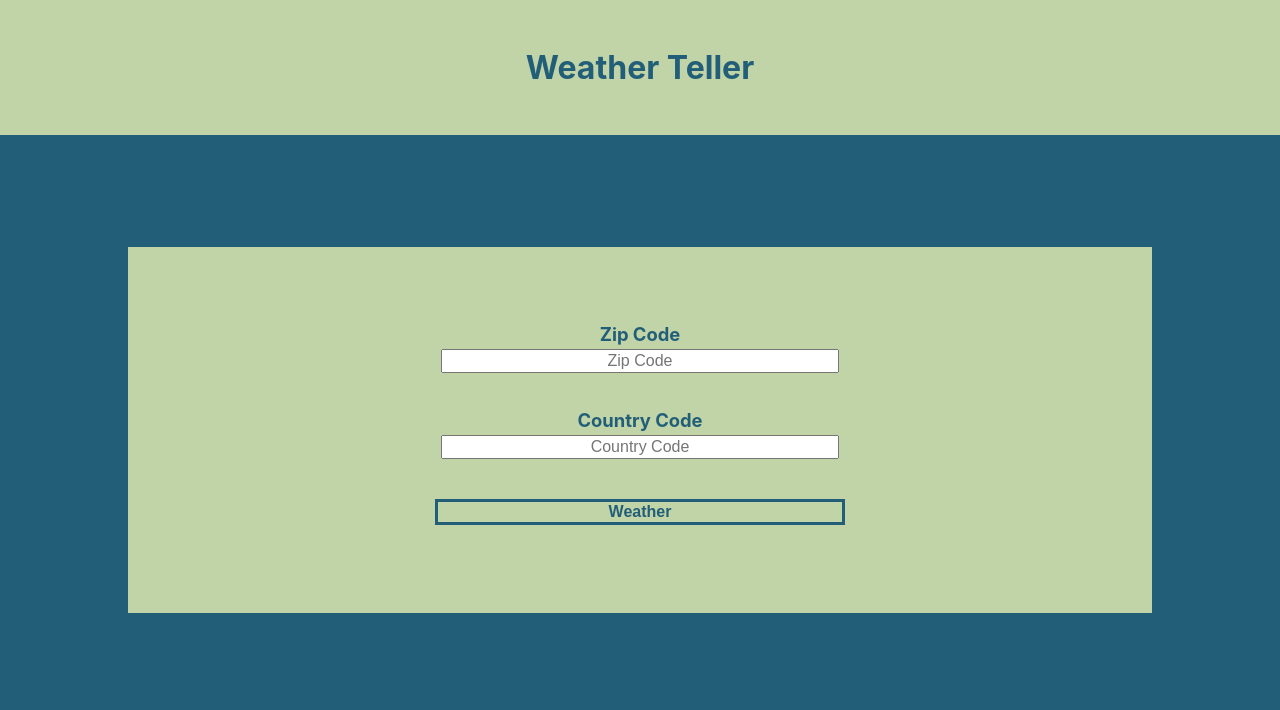
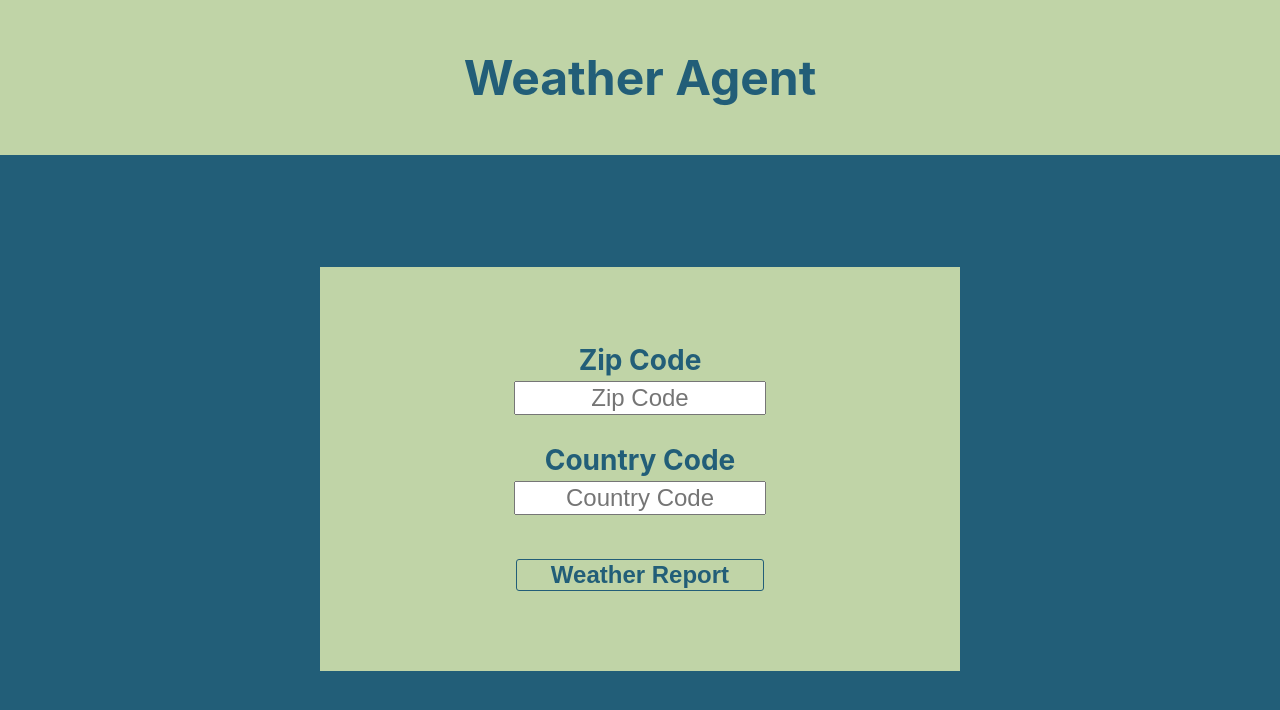
Before and after one commit to finiky/Weather-Application, a React (Create React App) app in the folder client/: page / in a window 1280 px wide. Shown: the top 710 px of the page. Built offline with nearby package versions, Linux system fonts and the light colour scheme; the HTML template or start-up script is replaced by a standard one.

Commit message:
added media queries and more css to all the components

```diff
--- a/client/src/GetWeather.js
+++ b/client/src/GetWeather.js
@@ -42,7 +42,7 @@ const GetWeather = () => {
     <div className={styles.main}>
       <h2 className={styles.heading}>Weather Report</h2>
       <ul className={styles.data}>
-        <li className={styles.items}>Weather: {weather.weather[0].main}</li>
+        <li className={styles.items}>Description: {weather.weather[0].main}</li>
         <li className={styles.items}>Temperature: {weather.main.temp}</li>
         <li className={styles.items}>Pressure: {weather.main.pressure}</li>
         <li className={styles.items}>Humidity: {weather.main.humidity}</li>
--- a/client/src/GetWeather.module.css
+++ b/client/src/GetWeather.module.css
@@ -17,3 +17,6 @@
   font-size: larger;
   font-weight: bold;
 }
+.items {
+  padding: 0.25rem;
+}
--- a/client/src/Home.js
+++ b/client/src/Home.js
@@ -10,7 +10,7 @@ const Home = () => {
   };
   return (
     <div>
-    <h1 className={styles.name}>Weather Teller</h1>
+    <h1 className={styles.name}>Weather Agent</h1>
     <form className={styles.form} onSubmit={handleSubmit}>
       <div className={styles.child}>
         <label htmlFor="zip">Zip Code</label>
@@ -37,7 +37,7 @@ const Home = () => {
         />
       </div>
       <div className={styles.child}>
-        <button className={styles.button} type="submit">Weather</button>
+        <button className={styles.button} type="submit">Weather Report</button>
       </div>
     </form>
     </div>
--- a/client/src/Home.module.css
+++ b/client/src/Home.module.css
@@ -30,12 +30,37 @@
   text-align: center;
   font-size: 1rem;
   color: rgb(34, 94, 120);
-  margin-bottom: 0.75rem;
 }
 
 .button {
-  border: 3px solid rgb(34, 94, 120);
+  border: 0.1rem solid rgb(34, 94, 120);
+  border-radius: 3px;
   font-weight: bold;
   background-color: rgb(192, 212, 167);
-  width: 100%;
+  width: 97%;
+  margin-top: 1rem;
 }
+
+.button:hover {
+  background-color: rgb(34, 94, 120);
+  color: white;
+}
+
+@media only screen and (min-width: 34rem) {
+  .name {
+    font-size: 3rem;
+  }
+  .child {
+    font-size: 1.75rem;
+  }
+  .input,
+  .button {
+    font-size: 1.5rem;
+  }
+}
+
+@media only screen and (min-width: 64rem) {
+  .form {
+    width: 50%;
+  }
+}
```
